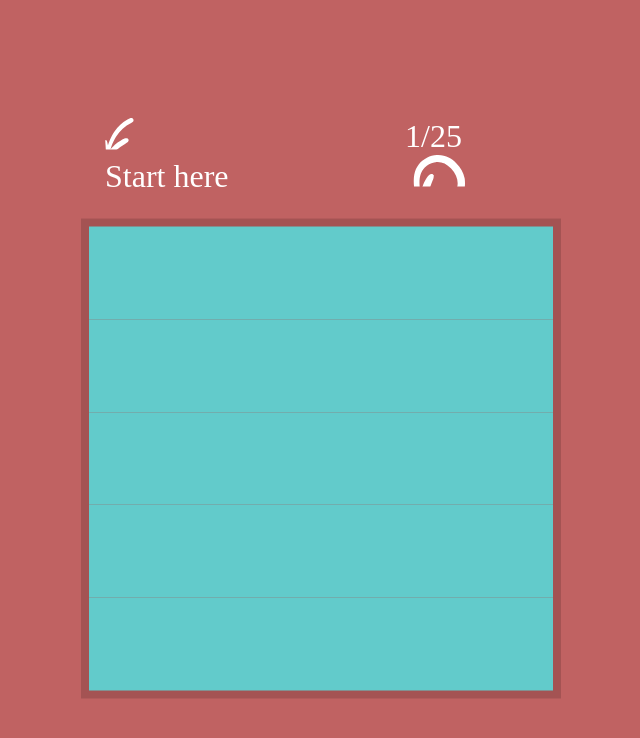
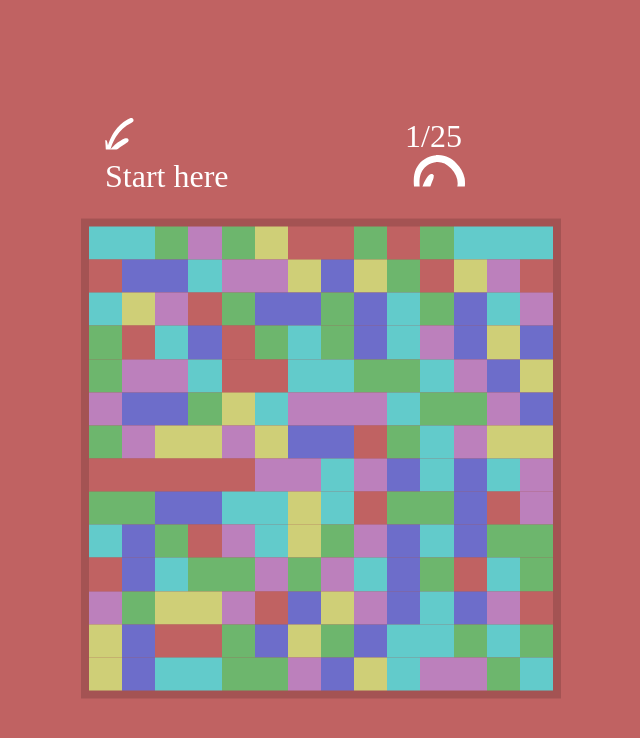
Before and after one commit to kharandziuk/react-flood, a React (Create React App) app: page / in a window 1280 px wide. Shown: the top 738 px of the page, without its empty margins (327-967 px from the left). Built offline with nearby package versions, Linux system fonts and the light colour scheme.

Commit message:
Building a board

```diff
--- a/src/App.js
+++ b/src/App.js
@@ -1,32 +1,21 @@
 import React from 'react';
-import arrow from './arrow.svg';
 import { ReactComponent as Arrow } from './arrow.svg'
 import { ReactComponent as Reset } from './reset.svg'
 import './App.scss';
-import _ from 'lodash';
+import Cell from './components/Cell';
+// import _ from 'lodash';
 
 function App() {
-  const COLORS = ['yellow', 'green', 'blue', 'violet', 'pink', 'red']
+  const COLORS = ['yellow', 'green', 'blue', 'violet', 'pink', 'red'];
+  const SIZE = 14;
+  const matrix = new Array(SIZE)
+  .fill(0)
+  .map(_ => new Array(SIZE).fill(0).map(_ => randomNum(COLORS.length)))
 
-  //let cells = document.querySelectorAll('.col');
+  function randomNum(max) {
+    return Math.floor(Math.random() * max)
+  }
 
-  //document.body.className = COLORS[Math.floor(Math.random() * COLORS.length)];
-
-  //for (let cell of cells) {
-  //  cell.classList.add(COLORS[Math.floor(Math.random() * COLORS.length)])
-  //}
-  //
-  //TODO: make it general and proper size, and put random color here
-  // you will probably need lodash range for it
-  const cells = [0, 1, 2, 3, 4].map(() => (
-    <div className="row">
-      {
-        [0, 1, 2, 3, 4].map(() => (
-          <div className="col blue"></div>
-        ))
-      }
-    </div>
-  ))
   return (
     <div>
       <div className="top">
@@ -35,7 +24,13 @@ function App() {
       </div>
       <div className="frame">
         <div className="board">
-     {cells}
+          {matrix.map((row, index) => (
+            <div key={index} className="row">
+              {row.map((value, index) => (
+                <Cell key={index} className={COLORS[value]} />
+              ))}
+            </div>
+          ))}
         </div>
       </div>
     </div>
--- /dev/null
+++ b/src/components/Cell.js
@@ -0,0 +1,7 @@
+import React from 'react';
+
+export default function Cell({className}) {
+  return (
+    <div className={`col ${className}`} />
+  )
+}
```
Also changed, not shown: 2 other files (tests, documents, lock files or other folders). Lines whose indentation alone changed are shown as unchanged.
